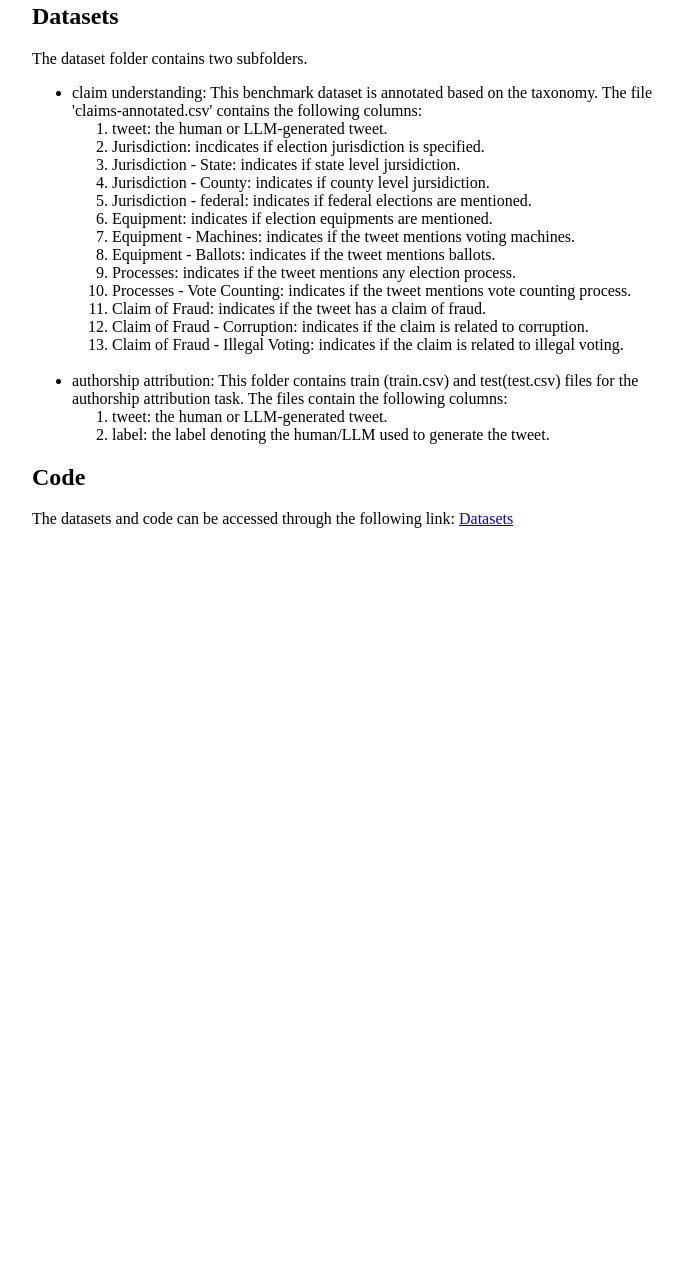
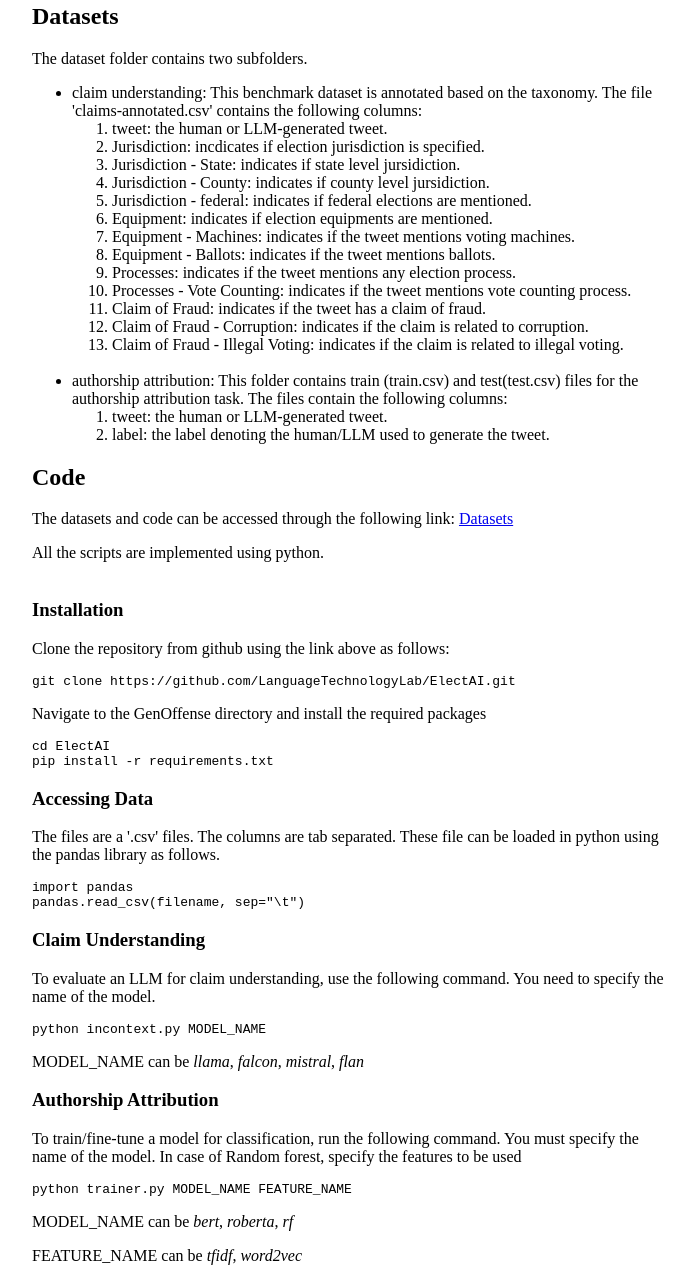
Before and after one commit to LanguageTechnologyLab/ElectAI, a plain HTML site: page index.html in a window 1280 px wide. Shown: the part 419-1700 px from the top of the page, without its empty margins (292-986 px from the left). Before the commit the page ends 955 px from the top, so only its background shows below. Drawn offline with Linux system fonts and the light colour scheme.

Commit message:
Add files via upload

```diff
--- a/index.html
+++ b/index.html
@@ -51,11 +51,43 @@ The dataset folder contains two subfolders.
     </li>
 
 </ul>
+
 </div>
 
 <div class="content">
 <h2>Code</h2>
-The datasets and code can be accessed through the following link: <a href="https://github.com/LanguageTechnologyLab/ElectAI">Datasets</a> <br>
+<p>The datasets and code can be accessed through the following link: <a href="https://github.com/LanguageTechnologyLab/ElectAI">Datasets</a></p>
+
+All the scripts are implemented using python.<br><br>
+
+<h3>Installation</h3>
+<p>Clone the repository from github using the link above as follows:</p>
+<pre>git clone https://github.com/LanguageTechnologyLab/ElectAI.git</pre>
+
+<p>Navigate to the GenOffense directory and install the required packages</p>
+<pre>cd ElectAI
+pip install -r requirements.txt</pre>
+
+<h3>Accessing Data</h3>
+<p>The files are a '.csv' files. The columns are tab separated. These file can be loaded in python using the pandas library as follows.</p>
+<pre>
+import pandas
+pandas.read_csv(filename, sep="\t")
+</pre>
+
+<h3>Claim Understanding</h3>
+<p>To evaluate an LLM for claim understanding, use the following command. You need to specify the name of the model.</p>
+<pre>python incontext.py MODEL_NAME</pre>
+
+<p>MODEL_NAME can be <em>llama</em>, <em>falcon</em>, <em>mistral</em>, <em>flan</em></p>
+
+<h3>Authorship Attribution</h3>
+<p>To train/fine-tune a model for classification, run the following command. You must specify the name of the model. In case of Random forest, specify the features to be used</p>
+<pre>python trainer.py MODEL_NAME FEATURE_NAME</pre>
+
+<p>MODEL_NAME can be <em>bert</em>, <em>roberta</em>, <em>rf</em></p>
+<p>FEATURE_NAME can be <em>tfidf</em>, <em>word2vec</em></p>
+
 </div>
 
 
```
Also changed, not shown: proposed-taxonomy.png.
